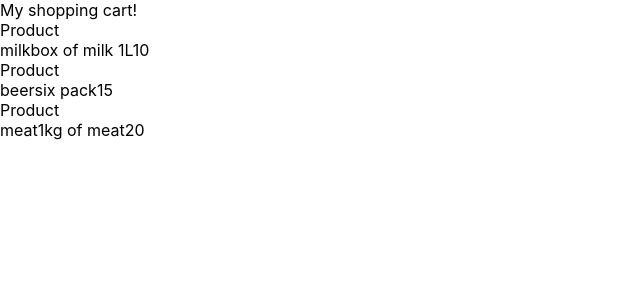
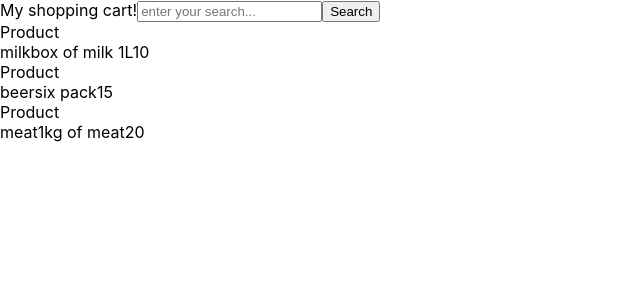
Before and after one commit to dortizp/shopping-cart-v2, a React (Create React App) app: page / in a window 1280 px wide. Shown: the top 300 px of the page, without its empty margins (0-640 px from the left). Built offline with nearby package versions, Linux system fonts and the light colour scheme; the HTML template or start-up script is replaced by a standard one.

Commit message:
Header component added

```diff
--- a/src/App.js
+++ b/src/App.js
@@ -1,6 +1,7 @@
 import { useState, useEffect } from "react";
 import { ProductList } from "./components/ProductList";
 import { getProducts } from "./services/products";
+import { Header } from "./components/Header"
 function App() {
   const [products, setProducts] = useState({});
   const [loading, setLoading] = useState(true);
@@ -31,6 +32,7 @@ function App() {
   return (
     <div>
       My shopping cart!
+      <Header/>
       {loading ? "loading..." : <ProductList products={products} />}
     </div>
   );
--- /dev/null
+++ b/src/components/Header.jsx
@@ -0,0 +1,21 @@
+import {useState} from "react"
+
+const Header = () => {
+    const [searchText, setSearchText] = useState("")
+    const search = () => {
+        console.log("searching...")
+    }
+    return (
+        <>
+        <input
+          value={searchText}
+          onChange={(e)=> setSearchText(e.target.value)}
+          placeholder="enter your search..."
+        />
+        <button
+          onClick={search}
+          >Search</button>
+        </>
+    )
+}
+export {Header}
```
